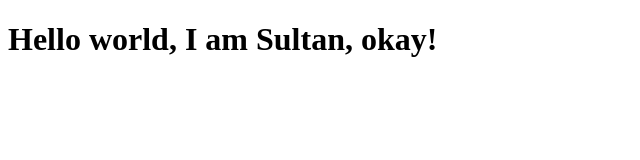
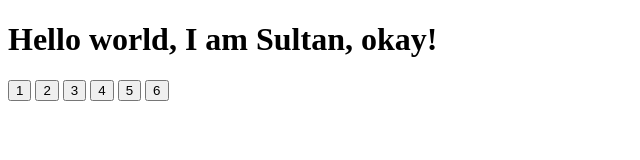
Before and after one commit to among-bugs/all-js-lessons, a website: page index.html in a window 1280 px wide. Shown: the whole page, without its empty margins (0-640 px from the left). Drawn offline with Linux system fonts and the light colour scheme.

Commit message:
new html tags modificate

```diff
--- a/index.html
+++ b/index.html
@@ -8,7 +8,15 @@
 <body>
     <h1>Hello world, I am Sultan, okay!</h1>
      <!-- <script src="js/script.js"></script>  -->
-
+    <!-- <button id="firstButton">1</button> -->
+    <div class="divClass">
+        <button>1</button>
+        <button>2</button>
+        <button>3</button>
+        <button>4</button>
+        <button>5</button>
+        <button>6</button>
+    </div>
     <script src="js/practice.js"></script>
     <script src="js/all-weapons.js"></script>
     <!-- <script src="js/weapons.js"></script> -->
```
